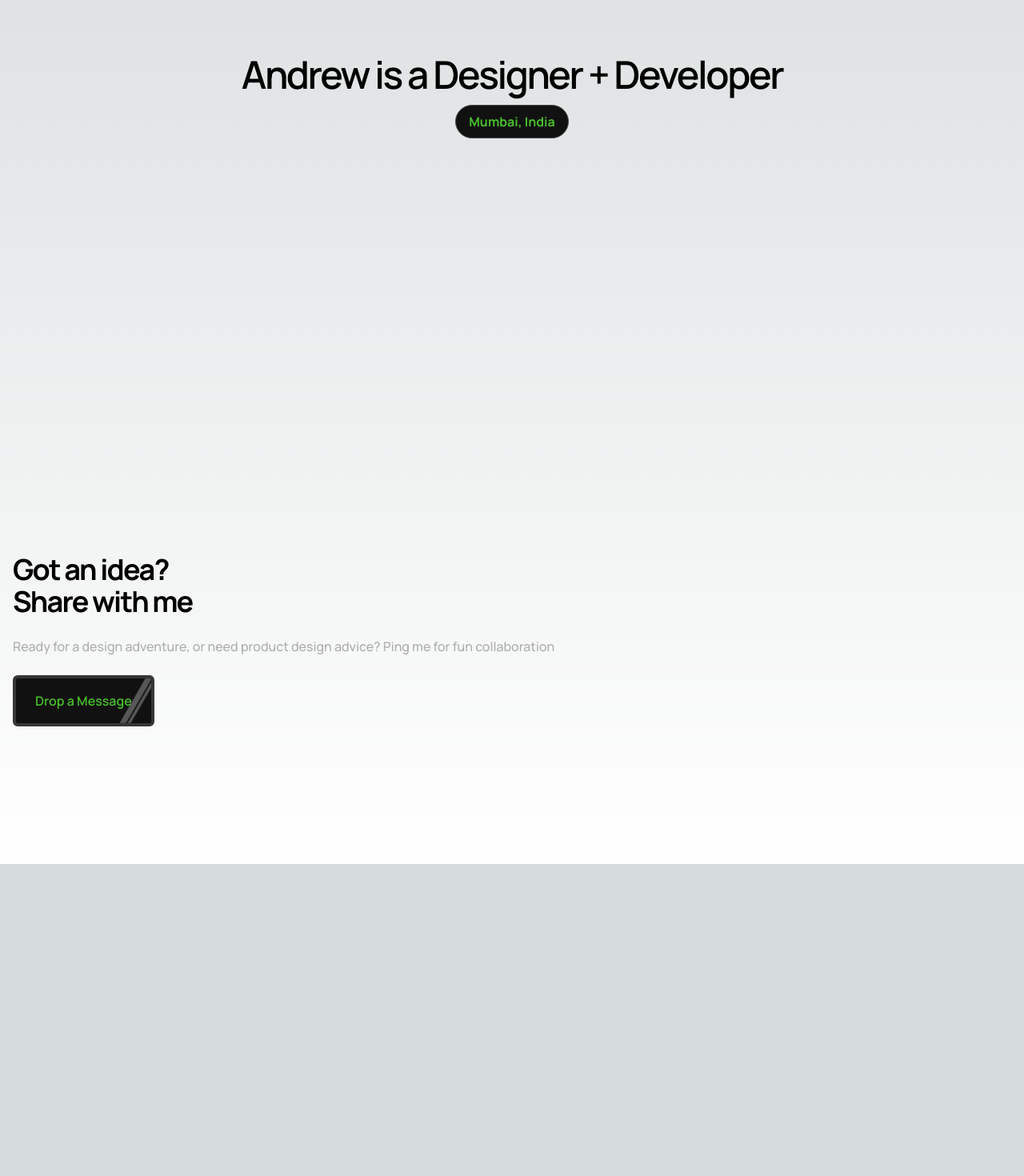
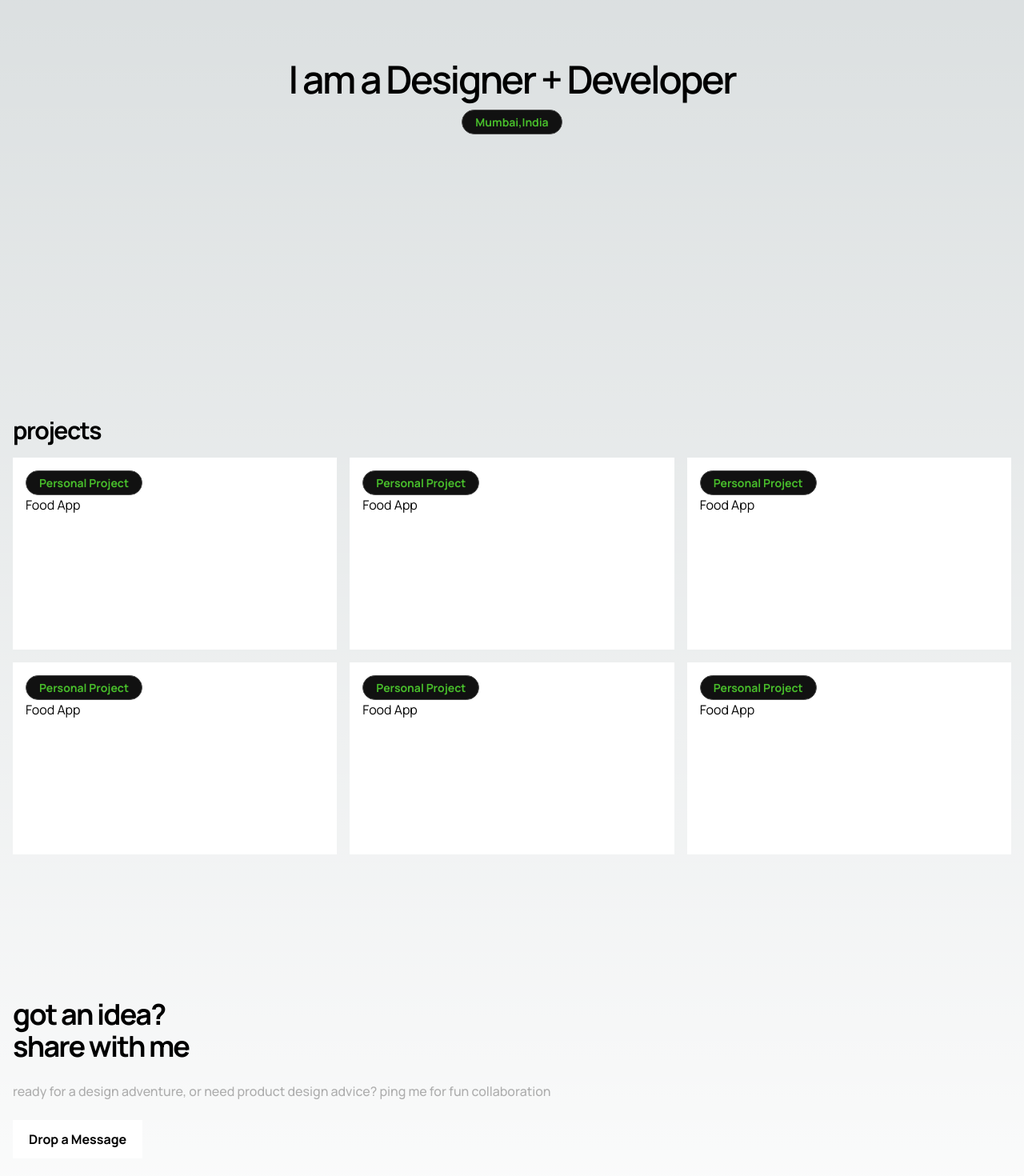
Before and after one commit to andrew-0210/portfolio_website, a Next.js app: page / in a window 1280 px wide. Shown: the part 280-1750 px from the top of the page at 80% size. Before the commit the page ends 1360 px from the top, so only its background shows below. Built offline with nearby package versions, Linux system fonts and the light colour scheme.

Commit message:
Projects added

```diff
--- a/src/app/about/page.tsx
+++ b/src/app/about/page.tsx
@@ -1,4 +1,5 @@
 import About from '@/components/About';
+import Education from '@/components/Education';
 import Experience from '@/components/Experience';
 
 const AboutPage = () => {
@@ -6,6 +7,7 @@ const AboutPage = () => {
     <section>
       <About />
       <Experience />
+      <Education />
     </section>
   );
 };
--- a/src/app/globals.css
+++ b/src/app/globals.css
@@ -27,4 +27,13 @@ body {
   .text-balance {
     text-wrap: balance;
   }
+
+  .no-scrollbar::-webkit-scrollbar {
+    display: none;
+  }
+
+  .no-scrollbar {
+    -ms-overflow-style: none;
+    scrollbar-width: none;
+  }
 }
--- a/src/app/page.tsx
+++ b/src/app/page.tsx
@@ -1,9 +1,11 @@
 import Hero from '@/components/Hero';
+import Projects from '@/components/Projects';
 
 export default function Home() {
   return (
     <main>
       <Hero />
+      <Projects />
     </main>
   );
 }
--- a/src/components/About.tsx
+++ b/src/components/About.tsx
@@ -5,7 +5,7 @@ const About = () => {
         A passionate product designer in Tech focused on creating delightful
         experiences.
       </h1>
-      <p className='leading-7 text-[1.125rem] tracking-tight text-[#adadad]'>
+      <p className='leading-7 text-[1.125rem] tracking-tight text-[#adadad] font-medium'>
         I believe in creating delightful user experiences that not only look
         amazing but also function flawlessly. Design is my playground, and code
         is my secret sauce to bring those designs to life! I&apos;m always
--- /dev/null
+++ b/src/components/AnimatedPill.tsx
@@ -0,0 +1,19 @@
+type PillProps = {
+  children: string;
+};
+
+const AnimatedPill = ({ children }: PillProps) => {
+  return (
+    <div className='bg-[#111111] px-[1rem] py-[0.25rem] rounded-full border-[1px] border-[#4b4b4b] relative overflow-hidden'>
+      <div className='absolute top-0 left-0 h-full animate-slide-right flex gap-[2px] z-0'>
+        <div className=' bg-[#575757] h-full w-[8px] transform -skew-x-12' />
+        <div className=' bg-[#575757] h-full w-[4px] transform -skew-x-12' />
+      </div>
+      <p className='font-bold relative z-10 text-[#48be2b] text-[0.875rem] text-nowrap'>
+        {children}
+      </p>
+    </div>
+  );
+};
+
+export default AnimatedPill;
--- /dev/null
+++ b/src/components/Education.tsx
@@ -0,0 +1,9 @@
+const Education = () => {
+  return (
+    <div className='border-t-[1px] border-[#5c5c5c] py-3 px-[1rem] mt-3'>
+      Education
+    </div>
+  );
+};
+
+export default Education;
--- a/src/components/Experience.tsx
+++ b/src/components/Experience.tsx
@@ -1,4 +1,5 @@
 import React from 'react';
+import AnimatedPill from './AnimatedPill';
 
 const experience = [
   {
@@ -20,16 +21,25 @@ const experience = [
 
 const Experience = () => {
   return (
-    <div className='px-[1rem]'>
-      <h2 className='text-4xl font-semibold tracking-tighter mb-4'>
+    <div className=' bg-white border-t-[4px] border-gray-400 rounded-t-xl overflow-clip rounded-b-xl pb-[1.25rem] text-black h-full'>
+      <h2 className='text-2xl font-bold tracking-tighter mb-4 text-black py-[1rem] border-b border-gray-400 px-[1rem] bg-[#f7f7f7]'>
         Experience
       </h2>
-      <section className='flex flex-col gap-4'>
+      <section className='flex flex-col px-[1rem] gap-3'>
         {experience.map(card => (
-          <div key={card.company} className='border p-3 rounded-lg'>
-            <h3>{card.company}</h3>
-            <p>{card.designation}</p>
-            <p>{card.duration}</p>
+          <div
+            key={card.company}
+            className=' p-4 flex justify-between items-center border rounded-md '
+          >
+            <div>
+              <h3 className='text-[1.125rem] font-semibold tracking-tighter text-black'>
+                {card.company}
+              </h3>
+              <p className='text-[#7c7c7c] font-medium tracking-tighter text-[0.875rem]'>
+                {card.designation}
+              </p>
+            </div>
+            <AnimatedPill>{card.duration}</AnimatedPill>
           </div>
         ))}
       </section>
--- a/src/components/Footer.tsx
+++ b/src/components/Footer.tsx
@@ -2,26 +2,26 @@ import Link from 'next/link';
 
 const Footer = () => {
   return (
-    <div className='h-[70vh] px-[1rem] flex justify-center items-start flex-col gap-6 '>
+    <section className='px-[1rem] lowercase md:max-w-[90em] m-auto'>
+      <div className='h-[70vh] flex justify-center items-start flex-col gap-6'>
         <h2 className='text-4xl font-bold tracking-tighter'>
           Got an idea? <span className='block'>Share with me</span>
         </h2>
         <p className='font-medium text-[#adadad]'>
-        Ready for a design adventure, or need product design advice? Ping me for
-        fun collaboration
+          Ready for a design adventure, or need product design advice? Ping me
+          for fun collaboration
         </p>
         <Link href={'/about'}>
-        <div className='bg-[#111111] px-[1.5rem] py-[1rem] rounded-md border-[4px] border-[#363636] relative overflow-hidden'>
-          <div className='absolute top-0 left-0 h-full animate-slide-right flex gap-[2px] z-0'>
-            <div className=' bg-[#575757] h-full w-[8px] transform -skew-x-12' />
-            <div className=' bg-[#575757] h-full w-[4px] transform -skew-x-12' />
-          </div>
-          <p className='font-semibold  relative z-10 text-[#48be2b]'>
+          <button className='font-bold bg-white px-5 py-3 text-black trackng'>
             Drop a Message
-          </p>
-        </div>
+          </button>
         </Link>
       </div>
+      <div className='flex justify-between py-[2rem] border-t-[1px] border-[#5c5c5c] text-[#adadad] font-bold tracking-tighter'>
+        <span>&copy; All Rights Reserved.</span>
+        <span>Andrew&reg;</span>
+      </div>
+    </section>
   );
 };
 
--- a/src/components/Hero.tsx
+++ b/src/components/Hero.tsx
@@ -1,21 +1,14 @@
 import React from 'react';
+import AnimatedPill from './AnimatedPill';
 
 const Hero = () => {
   return (
     <div>
-      <main className='px-[1rem] h-screen flex flex-col justify-center items-start gap-3 md:items-center md:max-w-[90em] md:m-auto'>
-        <h1 className='text-5xl font-semibold leading-[3.25rem] tracking-tighter'>
-          Andrew is a Designer + Developer
+      <main className='px-[1rem] h-screen flex flex-col justify-center items-center gap-3 md:items-center md:max-w-[90em] md:m-auto'>
+        <h1 className='text-5xl font-semibold leading-[3.25rem] tracking-tighter text-center'>
+          I am a Designer + Developer
         </h1>
-        <div className='bg-[#111111] px-[1rem] py-[0.5rem] rounded-full border-[1px] border-[#4b4b4b] relative overflow-hidden'>
-          <div className='absolute top-0 left-0 h-full animate-slide-right flex gap-[2px] z-0'>
-            <div className=' bg-[#575757] h-full w-[8px] transform -skew-x-12' />
-            <div className=' bg-[#575757] h-full w-[4px] transform -skew-x-12' />
-          </div>
-          <p className='font-bold  relative z-10 text-[#48be2b]'>
-            Mumbai, India
-          </p>
-        </div>
+        <AnimatedPill>Mumbai,India</AnimatedPill>
       </main>
     </div>
   );
--- /dev/null
+++ b/src/components/Projects.tsx
@@ -0,0 +1,40 @@
+import React from 'react';
+import AnimatedPill from './AnimatedPill';
+import Link from 'next/link';
+
+const projects = [
+  { id: 1, title: 'Food App', projectType: 'Personal Project', href: '/about' },
+  {
+    id: 2,
+    title: 'Food App',
+    projectType: 'Personal Project',
+    href: '/contact',
+  },
+  { id: 3, title: 'Food App', projectType: 'Personal Project' },
+  { id: 4, title: 'Food App', projectType: 'Personal Project' },
+  { id: 5, title: 'Food App', projectType: 'Personal Project' },
+  { id: 6, title: 'Food App', projectType: 'Personal Project' },
+];
+
+const Projects = () => {
+  return (
+    <div className='overflow-hidden px-[1rem] flex flex-col gap-4 md:max-w-[90em] md:m-auto'>
+      <h2 className='text-3xl font-bold tracking-tighter'>projects</h2>
+      <section className='flex gap-4 overflow-x-scroll no-scrollbar md:grid md:grid-cols-3'>
+        {projects.map(project => (
+          <Link
+            href={`${project.href}`}
+            key={project.id}
+            className='px-4 py-4 bg-white text-black h-[30vh]  flex flex-col
+            items-start '
+          >
+            <AnimatedPill>{project.projectType}</AnimatedPill>
+            <h3>{project.title}</h3>
+          </Link>
+        ))}
+      </section>
+    </div>
+  );
+};
+
+export default Projects;
```
Lines whose indentation alone changed are shown as unchanged.
